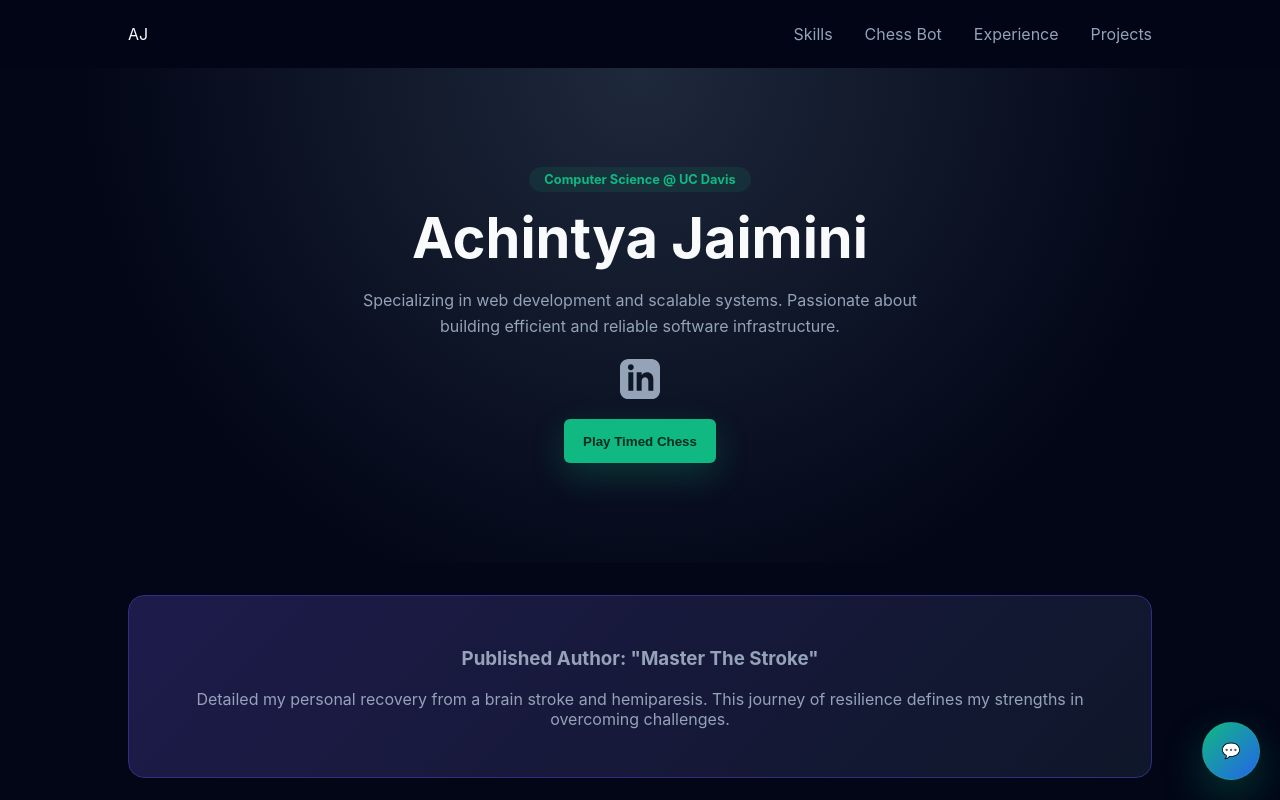
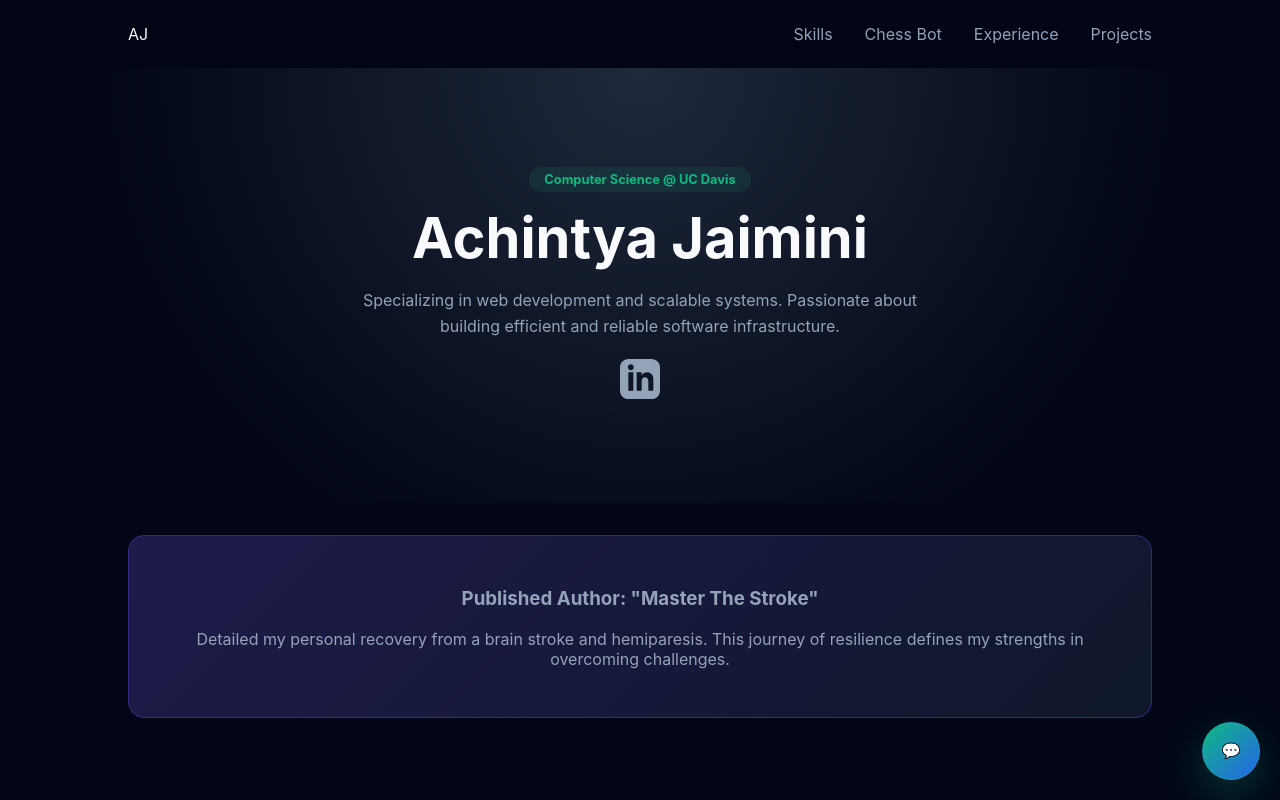
Before and after one commit to Achintya-Jaimini/achintya-jaimini.github.io, a React (Create React App) app: page / in a window 1280 px wide. Shown: the top 800 px of the page. Built offline with nearby package versions, Linux system fonts and the light colour scheme.

Commit message:
made changes

```diff
--- a/src/App.js
+++ b/src/App.js
@@ -549,9 +549,9 @@ const App = () => {
     <path d="M19 0h-14c-2.761 0-5 2.239-5 5v14c0 2.761 2.239 5 5 5h14c2.762 0 5-2.239 5-5v-14c0-2.761-2.238-5-5-5zm-11 19h-3v-11h3v11zm-1.5-12.268c-.966 0-1.75-.79-1.75-1.764s.784-1.764 1.75-1.764 1.75.79 1.75 1.764-.783 1.764-1.75 1.764zm13.5 12.268h-3v-5.604c0-3.368-4-3.113-4 0v5.604h-3v-11h3v1.765c1.396-2.586 7-2.777 7 2.476v6.759z"/>
   </svg></a>
   <br></br>
-            <button className="play-chess-button" onClick={() => setChessOpen(true)} type="button">
+            {/* <button className="play-chess-button" onClick={() => setChessOpen(true)} type="button">
               Play Timed Chess
-            </button>
+            </button> */}
           </div>
         </motion.div>
       </header>
```
